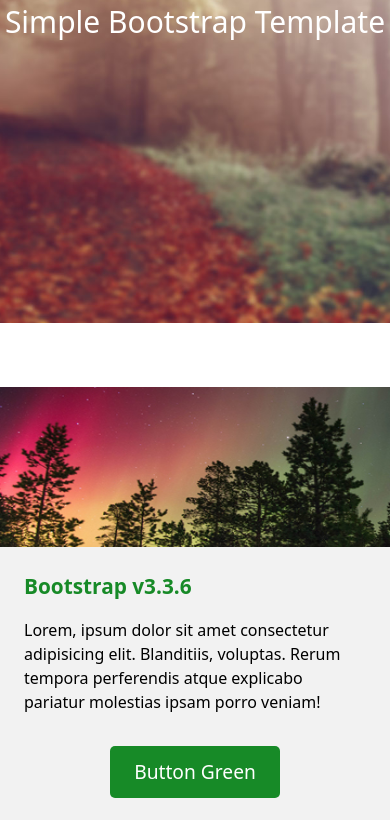
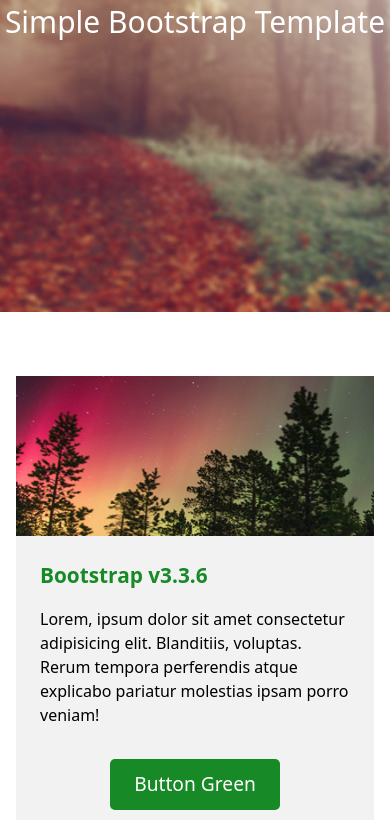
Before and after one commit to jeffagregado/one-page-app, a Next.js app: page / in a window 390 px wide. Shown: the part 352-1172 px from the top of the page. Built offline with nearby package versions, Linux system fonts and the light colour scheme.

Commit message:
updated responsive

```diff
--- a/styles/Card.module.scss
+++ b/styles/Card.module.scss
@@ -6,8 +6,13 @@
   background-color: $card-color;
   margin-bottom: 1.5rem;
 
-  @screen md {
+  @screen lg {
     width: 30rem;
+    margin-right: 1rem;
+  }
+
+  @screen xl {
+    margin-right: 0;
   }
 
   &.card-big {
--- a/styles/Parallax.module.scss
+++ b/styles/Parallax.module.scss
@@ -15,7 +15,11 @@
 
   /* Set a specific height */
 
-  min-height: 80vh;
+  min-height: 50vh;
+
+  @screen xl {
+    min-height: 80vh;
+  }
 
   /* Create the parallax scrolling effect */
   background-attachment: fixed;
--- a/styles/Section.module.scss
+++ b/styles/Section.module.scss
@@ -21,7 +21,7 @@
 
   display: flex;
   flex-direction: column;
-  padding: 2rem 0;
+  padding: 2rem 1rem;
   margin: 2rem auto;
   overflow: hidden;
 
@@ -30,7 +30,11 @@
     margin-bottom: 2rem;
     display: flex;
     flex-wrap: wrap;
-    justify-content: space-between;
+    justify-content: center;
+
+    @screen xl {
+      justify-content: space-between;
+    }
 
     h1 {
       font-size: 1.3rem;
--- a/tailwind.config.js
+++ b/tailwind.config.js
@@ -7,7 +7,7 @@ module.exports = {
       center: true,
       padding: '1.5rem',
     },
-/*     colors: {
+    /*     colors: {
       primary: '#383E4C',
       secondary: '#F2F2F2',
     }, */
```
